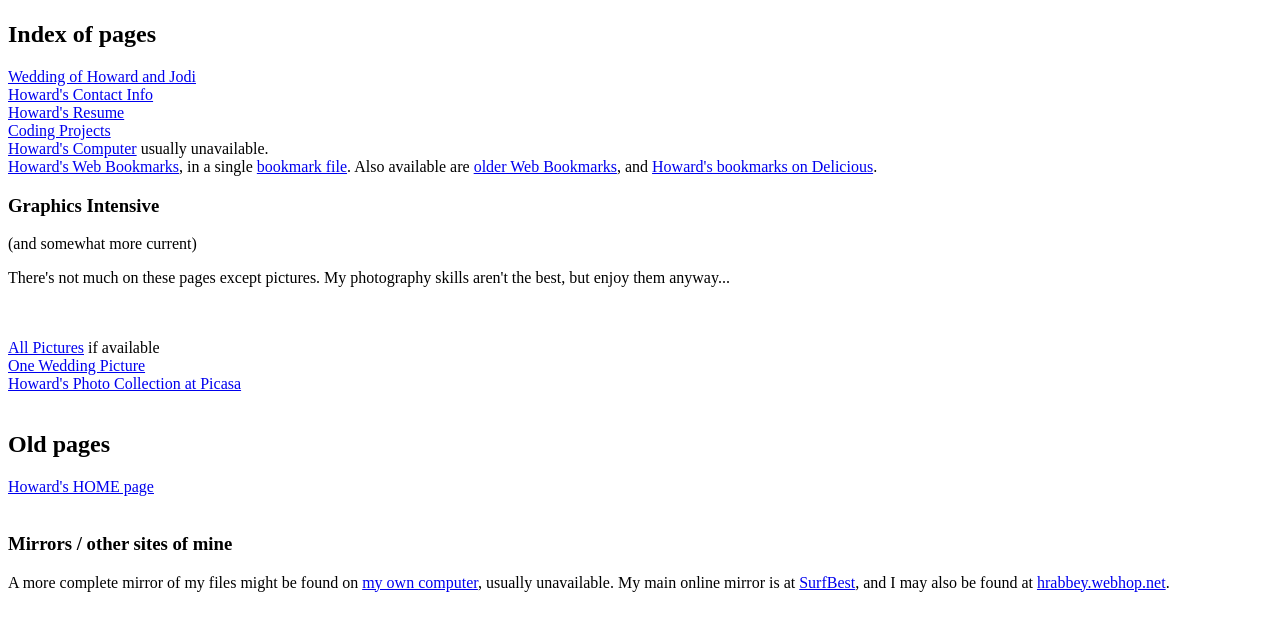
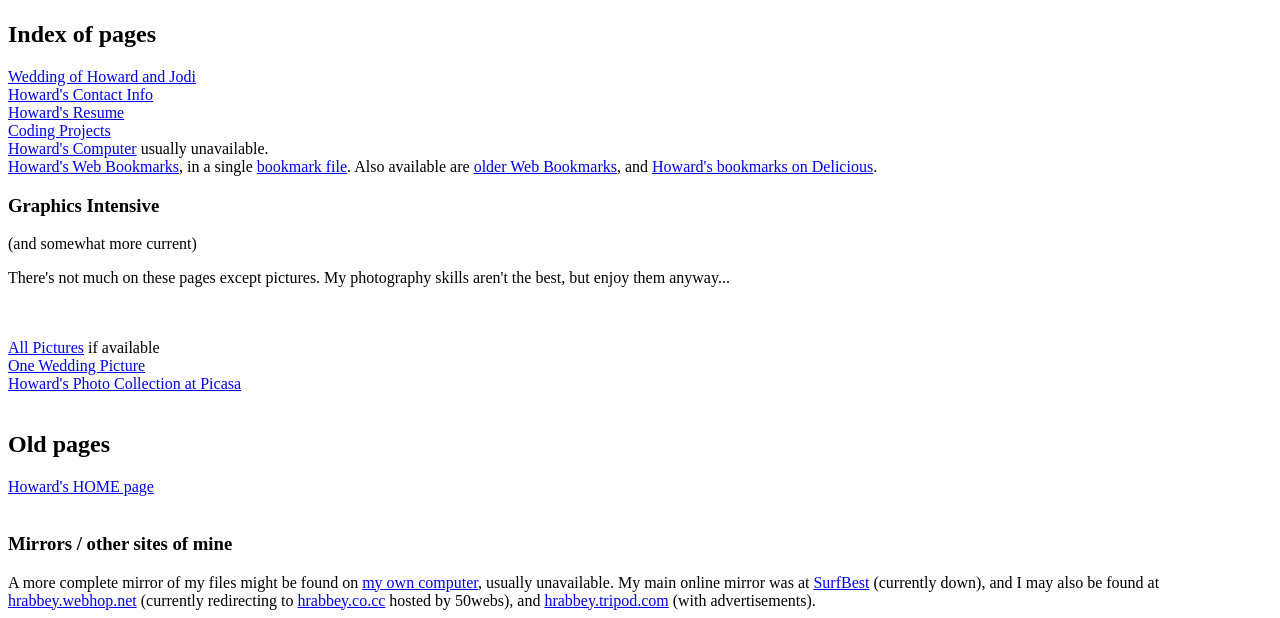
Before and after one commit to hrabbey/hrabbey.github.io, a plain HTML site: page index.html in a window 1280 px wide. Shown: the part 361-979 px from the top of the page. Drawn offline with Linux system fonts and the light colour scheme.

Commit message:
Updated list of mirrors
Noted Surfbest, my main mirror, is currently down.
Added Tripod (with advertisements) and 50webs via co.cc mirrors.

```diff
--- a/index.html
+++ b/index.html
@@ -65,9 +65,9 @@ usually unavailable.
 <!--
 (You might want to try around 5:20am on weekdays.  I sure would not want to.)
 -->
-My main online mirror is at
-<A HREF="http://members.surfbest.net/hrabbey@surfbest.net/">SurfBest</a>,
-and I may also be found at <A HREF="http://hrabbey.webhop.net">hrabbey.webhop.net</a>.
+My main online mirror was at
+<A HREF="http://members.surfbest.net/hrabbey@surfbest.net/">SurfBest</a> (currently down),
+and I may also be found at <A HREF="http://hrabbey.webhop.net/">hrabbey.webhop.net</a> (currently redirecting to <A HREF="http://www.www.hrabbey.co.cc/">hrabbey.co.cc</a> hosted by 50webs), and <A HREF="http://hrabbey.tripod.com/">hrabbey.tripod.com</a> (with advertisements).
 <!-- desired pages
 Howard Measurment system
 resume updated on ...
```
